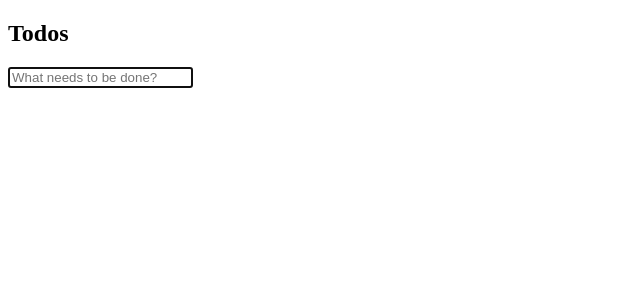
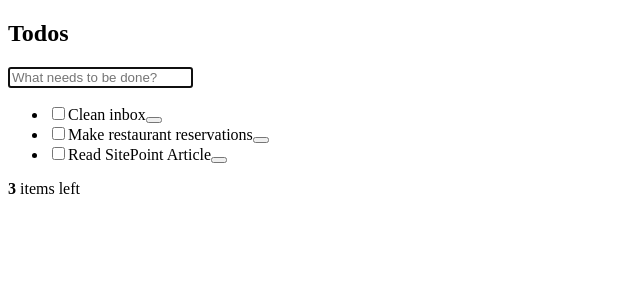
Before and after one commit to Kachilero/AngularTodo, an Angular app: page / in a window 1280 px wide. Shown: the top 300 px of the page, without its empty margins (0-640 px from the left). Built offline with nearby package versions, Linux system fonts and the light colour scheme; data requests are answered from the project's data file.

Commit message:
Updated to connect to API

```diff
--- /dev/null
+++ b/db.json
@@ -0,0 +1,19 @@
+{
+  "todos": [
+    {
+      "id": 2,
+      "title": "Clean inbox",
+      "complete": false
+    },
+    {
+      "id": 3,
+      "title": "Make restaurant reservations",
+      "complete": false
+    },
+    {
+      "title": "Read SitePoint Article",
+      "complete": false,
+      "id": 4
+    }
+  ]
+}
--- a/package.json
+++ b/package.json
@@ -7,7 +7,8 @@
     "build": "ng build",
     "test": "ng test",
     "lint": "ng lint",
-    "e2e": "ng e2e"
+    "e2e": "ng e2e",
+    "json-server": "json-server --watch db.json"
   },
   "private": true,
   "dependencies": {
@@ -29,12 +30,13 @@
     "@angular/cli": "~7.3.1",
     "@angular/compiler-cli": "~7.2.0",
     "@angular/language-service": "~7.2.0",
-    "@types/node": "~8.9.4",
     "@types/jasmine": "~2.8.8",
     "@types/jasminewd2": "~2.0.3",
+    "@types/node": "~8.9.4",
     "codelyzer": "~4.5.0",
     "jasmine-core": "~2.99.1",
     "jasmine-spec-reporter": "~4.2.1",
+    "json-server": "^0.14.2",
     "karma": "~3.1.1",
     "karma-chrome-launcher": "~2.2.0",
     "karma-coverage-istanbul-reporter": "~2.0.1",
--- /dev/null
+++ b/src/app/api.service.ts
@@ -0,0 +1,84 @@
+import { Injectable } from '@angular/core';
+import { environment } from '../environments/environment';
+import { HttpClient, HttpResponse, HttpErrorResponse } from '@angular/common/http';
+
+import { Todo } from './todo';
+
+import { Observable, throwError } from 'rxjs';
+import { map, catchError } from 'rxjs/operators';
+
+const API_URL = environment.apiUrl;
+
+@Injectable({
+  providedIn: 'root'
+})
+export class ApiService {
+
+  constructor(private http: HttpClient) { }
+
+  // Error handling
+  private static handleError(error: HttpErrorResponse | any) {
+    console.error('ApiService::handleError', error);
+    return throwError(error.message);
+  }
+
+  // API: GET /todos
+  public getAllTodos(): Observable<Todo[]> {
+    return this.http
+      .get(API_URL + '/todos')
+      .pipe(
+        map(response => {
+          // @ts-ignore
+          return response.map((todo) => new Todo(todo));
+        }),
+        catchError(ApiService.handleError)
+      );
+  }
+
+  // API: GET /todos/:id
+  public getTodoById(todoId: number): Observable<Todo> {
+    return this.http
+      .get(API_URL + '/todos/' + todoId)
+      .pipe(
+        map((response: Response) => {
+          return new Todo(response);
+        }),
+        catchError(ApiService.handleError)
+      );
+  }
+
+  // API: POST /todos
+  public createTodo(todo: Todo): Observable<Todo> {
+    return this.http
+      .post(API_URL + '/todos', todo)
+      .pipe(
+        map((response: Response) =>  {
+          console.log('POST: ', response);
+          return new Todo(response);
+        }),
+        catchError(ApiService.handleError)
+      );
+  }
+
+  // API: PUT /todos/:id
+  public updateTodo(todo: Todo): Observable<Todo> {
+    return this.http
+      .put(API_URL + '/todos/' + todo.id, todo)
+      .pipe(
+        map((response: Response) => {
+          return new Todo(response);
+        }),
+        catchError(ApiService.handleError)
+      );
+  }
+
+  // API: DELETE /todos/:id
+  public deleteTodoById(todoId: number): Observable<null> {
+    return this.http
+      .delete(API_URL + '/todos/' + todoId)
+      .pipe(
+        map((response: Response) => null),
+        catchError(ApiService.handleError)
+      );
+  }
+}
--- a/src/app/app.component.ts
+++ b/src/app/app.component.ts
@@ -1,4 +1,4 @@
-import { Component } from '@angular/core';
+import { Component, OnInit } from '@angular/core';
 
 import { Todo } from './todo';
 import { TodoDataService } from './todo-data.service';
@@ -8,22 +8,39 @@
   templateUrl: './app.component.html',
   providers: []
 })
-export class AppComponent {
+export class AppComponent implements OnInit {
+  todos: Todo[] = [];
   constructor(private todoDataService: TodoDataService) {}
 
+  ngOnInit(): void {
+    this.todoDataService
+      .getAllTodos()
+      .subscribe((todos) => {
+        this.todos = todos;
+      });
+  }
+
   onAddTodo(todo: Todo) {
-    this.todoDataService.addTodo(todo);
+    this.todoDataService
+      .addTodo(todo)
+      .subscribe((newTodo) => {
+        this.todos = this.todos.concat(newTodo);
+      });
   }
 
   onToggleTodoComplete(todo) {
-    this.todoDataService.toggleTodoComplete(todo);
+    this.todoDataService
+      .toggleTodoComplete(todo)
+      .subscribe((updatedTodo) => {
+        todo = updatedTodo;
+      });
   }
 
   onRemoveTodo(todo) {
-    this.todoDataService.deleteTodoById(todo.id);
-  }
-
-  get todos() {
-    return this.todoDataService.getAllTodos();
+    this.todoDataService
+      .deleteTodoById(todo.id)
+      .subscribe((_) => {
+        this.todos = this.todos.filter((t) => t.id !== todo.id);
+      });
   }
 }
--- a/src/app/app.module.ts
+++ b/src/app/app.module.ts
@@ -9,6 +9,7 @@
 import { TodoListItemComponent } from './todo-list-item/todo-list-item.component';
 import { TodoListFooterComponent } from './todo-list-footer/todo-list-footer.component';
 import { TodoDataService } from './todo-data.service';
+import { ApiService } from './api.service';
 
 @NgModule({
   declarations: [
@@ -23,7 +24,10 @@
     FormsModule,
     HttpClientModule
   ],
-  providers: [TodoDataService],
+  providers: [
+    TodoDataService,
+    ApiService
+  ],
   bootstrap: [AppComponent]
 })
 export class AppModule { }
--- a/src/app/todo-data.service.ts
+++ b/src/app/todo-data.service.ts
@@ -1,59 +1,50 @@
 import { Injectable } from '@angular/core';
+import { Observable } from 'rxjs';
 
 import { Todo } from './todo';
+import { ApiService } from './api.service';
 
 @Injectable()
 export class TodoDataService {
-  // Placeholder for last ID so we can simulate automatic incrementing IDs
-  lastId: number = 0;
-  // Placehholder for Todos
-  todos: Todo[] = [];
 
-  constructor() { }
+  constructor(private api: ApiService) { }
 
-  // ADD
-  addTodo(todo: Todo): TodoDataService {
-    if (!todo.id) {
-      todo.id = ++this.lastId;
-    }
-    this.todos.push(todo);
-    return this;
+  // ADD POST
+  addTodo(todo: Todo): Observable<Todo> {
+    return this.api.createTodo(todo);
   }
 
   // DELETE
-  deleteTodoById(id: number): TodoDataService {
-    this.todos = this.todos
-      .filter(todo => todo.id !== id);
-    return this;
+  deleteTodoById(todoId: number): Observable<Todo> {
+    return this.api.deleteTodoById(todoId);
   }
 
   // PUT
-  updateTodoById(id: number, values: object = {}): Todo {
+  updateTodo(todo: Todo): Observable<Todo> {
+    return this.api.updateTodo(todo);
+  }
+  /*updateTodoById(id: number, values: object = {}): Todo {
     const todo = this.getTodoById(id);
     if (!todo) {
       return null;
     }
     Object.assign(todo, values);
     return todo;
-  }
+  }*/
 
   // GET ALL
-  getAllTodos(): Todo[] {
-    return this.todos;
+  getAllTodos(): Observable<Todo[]> {
+    return this.api.getAllTodos();
   }
 
   // GET ONE
-  getTodoById(id: number): Todo {
-    return this.todos
-      .filter(todo => todo.id === id)
-      .pop();
+  getTodoById(todoId: number): Observable<Todo> {
+    return this.api.deleteTodoById(todoId);
   }
 
   // Toggle DONE
   toggleTodoComplete(todo: Todo) {
-    const updatedTodo = this.updateTodoById(todo.id, {
-      complete: !todo.complete
-    });
-    return updatedTodo;
+    todo.complete = !todo.complete;
+    return this.api.updateTodo(todo);
   }
 }
--- a/src/app/todo.ts
+++ b/src/app/todo.ts
@@ -6,8 +6,8 @@
 
 export class Todo {
   id: number;
-  title: string = '';
-  complete: boolean = false;
+  title = '';
+  complete = false;
 
   constructor(values: object = {}) {
     Object.assign(this, values);
--- a/src/environments/environment.prod.ts
+++ b/src/environments/environment.prod.ts
@@ -1,3 +1,5 @@
 export const environment = {
-  production: true
+  production: true,
+
+  apiUrl: 'http://localhost:3000'
 };
--- a/src/environments/environment.ts
+++ b/src/environments/environment.ts
@@ -3,7 +3,9 @@
 // The list of file replacements can be found in `angular.json`.
 
 export const environment = {
-  production: false
+  production: false,
+
+  apiUrl: 'http://localhost:3000'
 };
 
 /*
```
Also changed, not shown: 2 other files (tests, documents, lock files or other folders).
